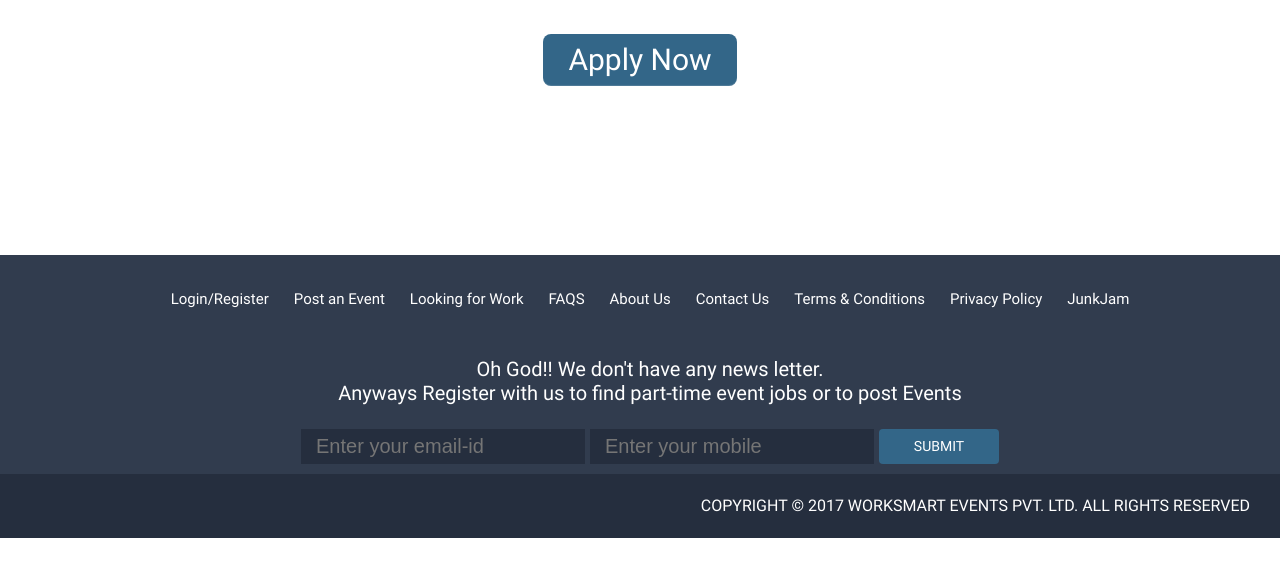
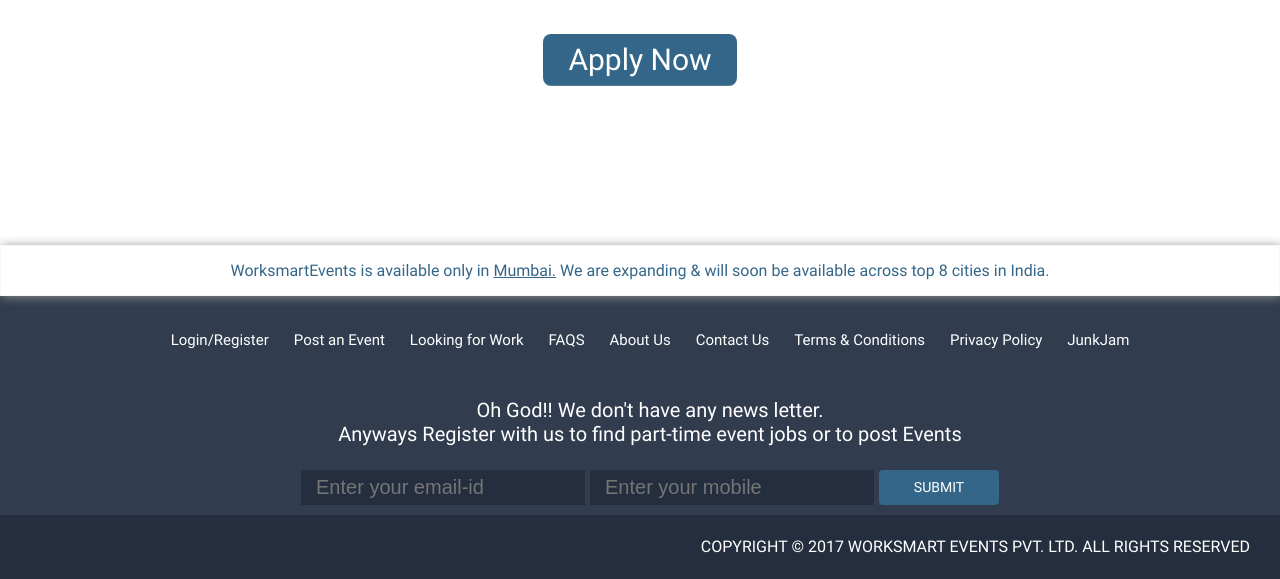
Before and after one commit to vikas-tuteja/wse, a Django app: page / in a window 1280 px wide. Shown: the part 2049-2628 px from the top of the page. Before the commit the page ends 2587 px from the top, so only its background shows below. Run offline with Django 3.2, Linux system fonts and the light colour scheme; data that the repository does not hold is empty; some libraries are stand-ins or nearby versions.

Commit message:
seo inputs

```diff
--- a/static/shared/css/footer.css
+++ b/static/shared/css/footer.css
@@ -38,7 +38,7 @@
 }
 .footer_wrapper{
     background-color:#313c4e;
-    margin-top:25px;
+    margin-top:0px;
     padding-left:15px;
     padding-right:15px;
 }
--- a/templates/home/home_candidate.html
+++ b/templates/home/home_candidate.html
@@ -1,12 +1,8 @@
 <div class="body-center dib px-15">
     <div class="row text-center-sm">
         <div class="head">
-            <h1>
                 <p class="blue heading mx-0">Earn with Worksmart Events</p>
-            </h1>
-            <h2>
                 <p class="sub">Choose when to work, where to work from 1000+ specific job events.</p>
-            </h2>
         </div>
         <div class="square col-33 dib-sm">
             <img src="{{STATIC_URL}}home/images/register.svg" alt="Register">
--- a/templates/home/home_client.html
+++ b/templates/home/home_client.html
@@ -1,12 +1,8 @@
 <div class="body-center dib px-15">
     <div class="row">
         <div class="head">
-            <h1>
                 <p class="blue heading mx-0">Find the right staff for your Events</p>
-            </h1>
-            <h2>
                 <p class="sub">With 2000+ staff available, we've got you covered for any type of event</p>
-            </h2>
         </div>
         <div class="square col-25 col-md-50 col-xs-100 row-4">
             <img src="{{STATIC_URL}}home/images/actor.svg" alt="Actor">
--- a/templates/shared/footer.html
+++ b/templates/shared/footer.html
@@ -1,5 +1,8 @@
 <div id="alert_message" class="alert_message orange">
     <button class="btn-close"><i class="fa fa-times" aria-hidden="true"></i></button>
+</div>
+<div class="boxes blue mt-15" style="margin-bottom:-10px; text-align:center;">
+    WorksmartEvents is available only in <a class="blue" href="{% url 'event_listing_city' city_slug='mumbai' %}">Mumbai.</a> We are expanding &amp; will soon be available across top 8 cities in India.
 </div>
 <div class="footer_wrapper">
     <div class="subscribe">
```
